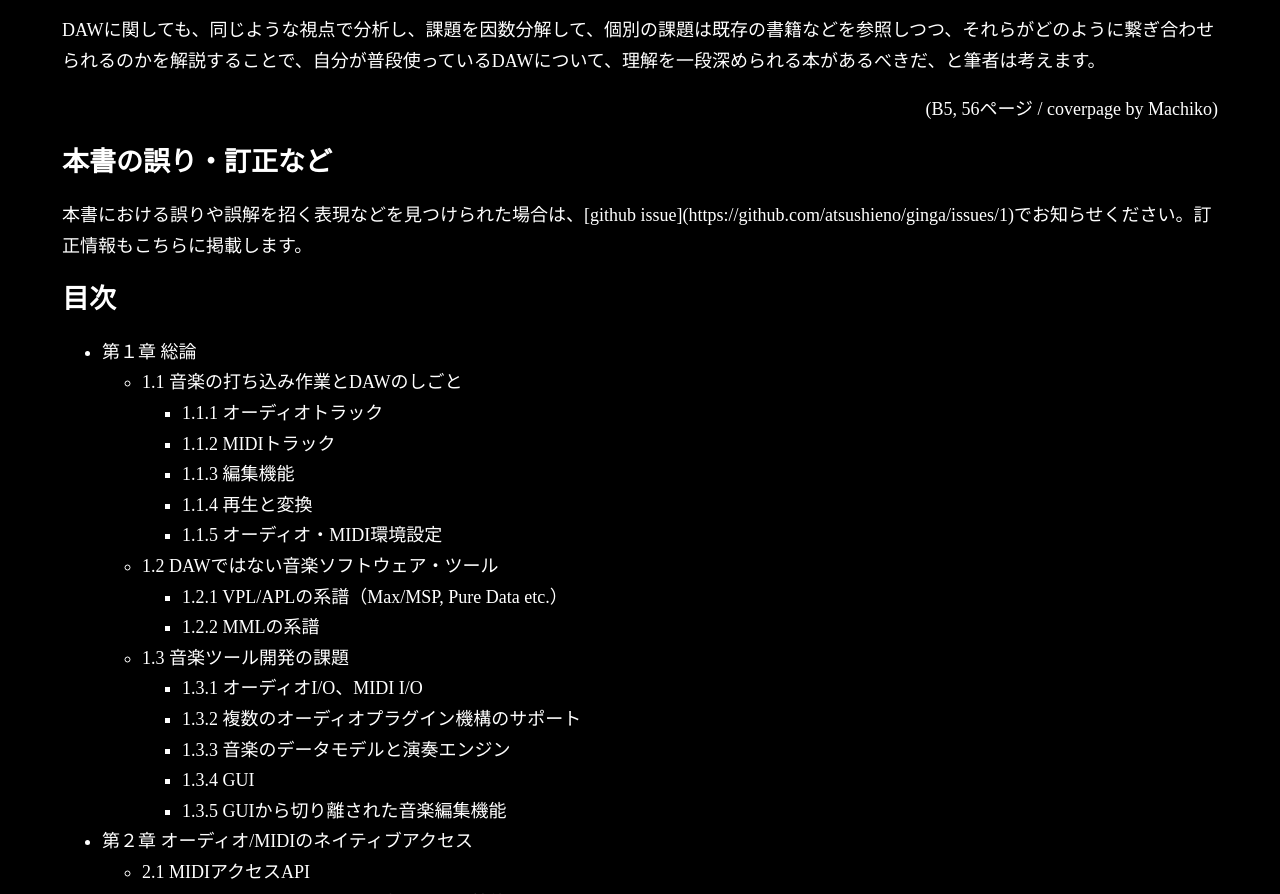
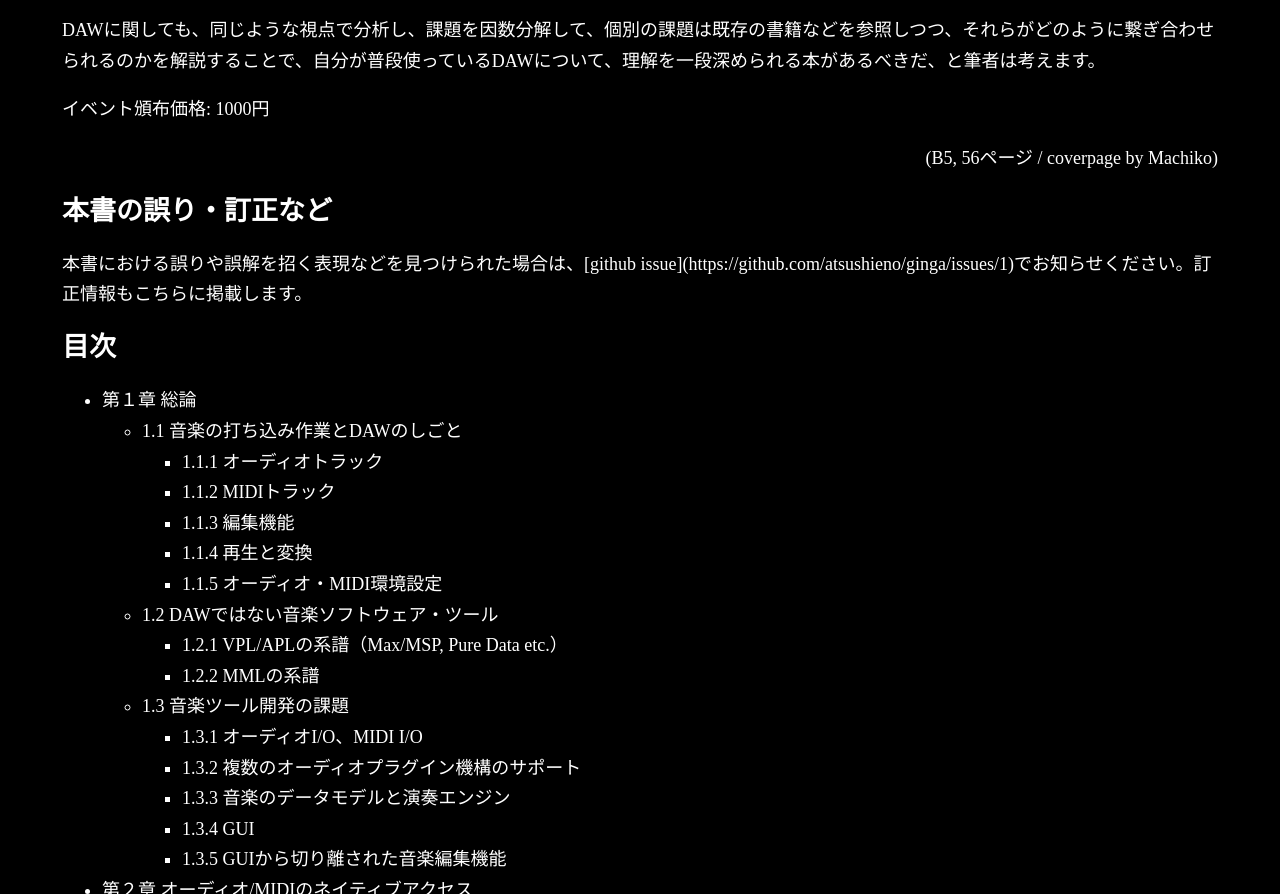
Before and after one commit to atsushieno/ginga, a plain HTML site: page m3-2019a.html in a window 1280 px wide. Shown: the part 1707-2601 px from the top of the page. Drawn offline with Linux system fonts and the light colour scheme.

Commit message:
add price.

```diff
--- a/m3-2019a.html
+++ b/m3-2019a.html
@@ -33,6 +33,8 @@
 <p>本書はこれらのどれにも属さないものになると筆者は考えています。</p>
 <p>筆者がかつて見てきたソフトウェア開発の分野では、IDE（統合開発環境）に関する情報も同様の問題をかかえていたと思っています。IDEはエディタ、コンパイラ等のツールチェイン、プロジェクトモデル、デバッガー、UIデザイナーなど、数多くの部品から成り立っています。それぞれを構成要素に分解していけば、個別には個人開発者でも十分に立ち向かえる課題になりますし、資料になる書籍のある分野もあります。一方で、それらを総体的な視点でまとめようとするものはほとんどありません。</p>
 <p>DAWに関しても、同じような視点で分析し、課題を因数分解して、個別の課題は既存の書籍などを参照しつつ、それらがどのように繋ぎ合わせられるのかを解説することで、自分が普段使っているDAWについて、理解を一段深められる本があるべきだ、と筆者は考えます。  </p>
+
+<p>イベント頒布価格: 1000円</p>
 
 <p class="staff-section">(B5, 56ページ / coverpage by Machiko)</p>
 
```
